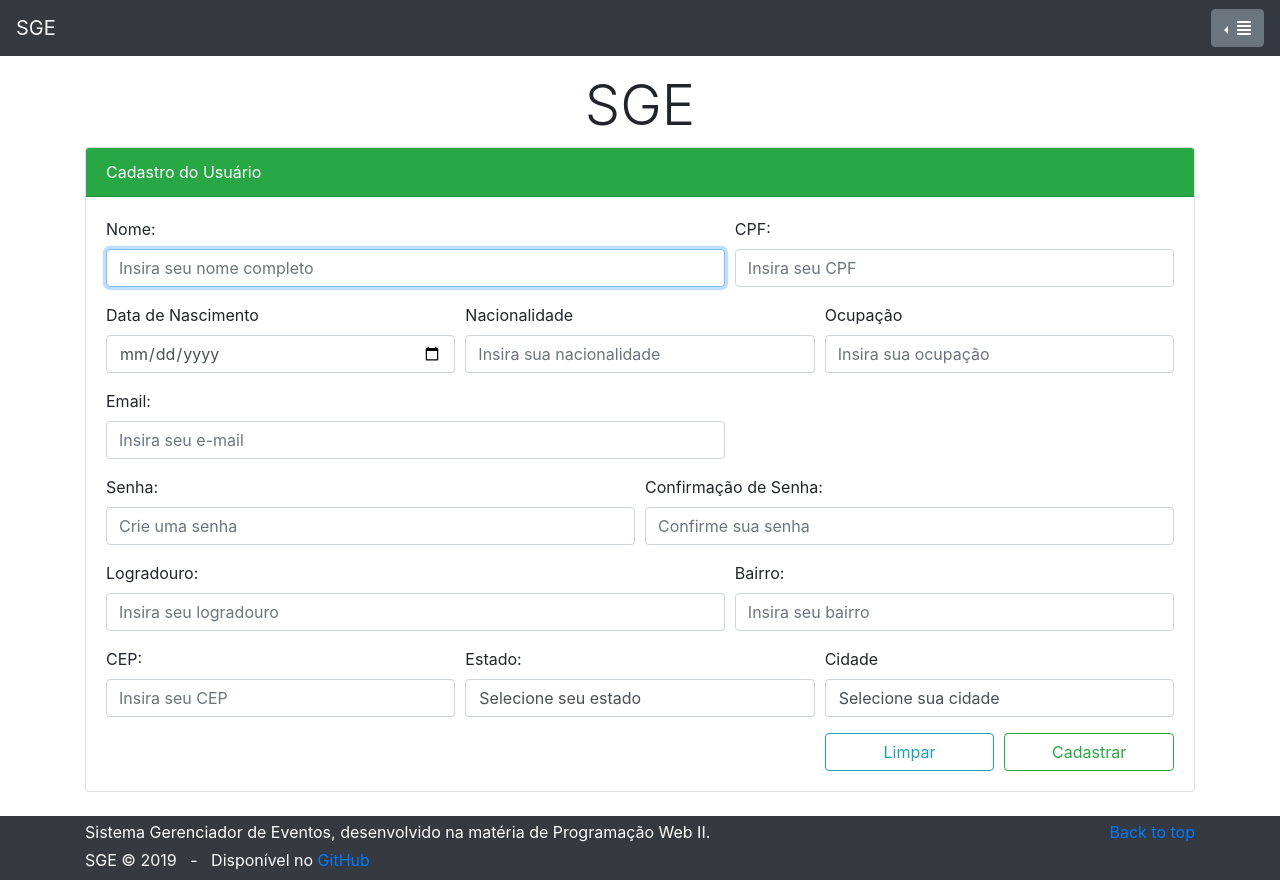
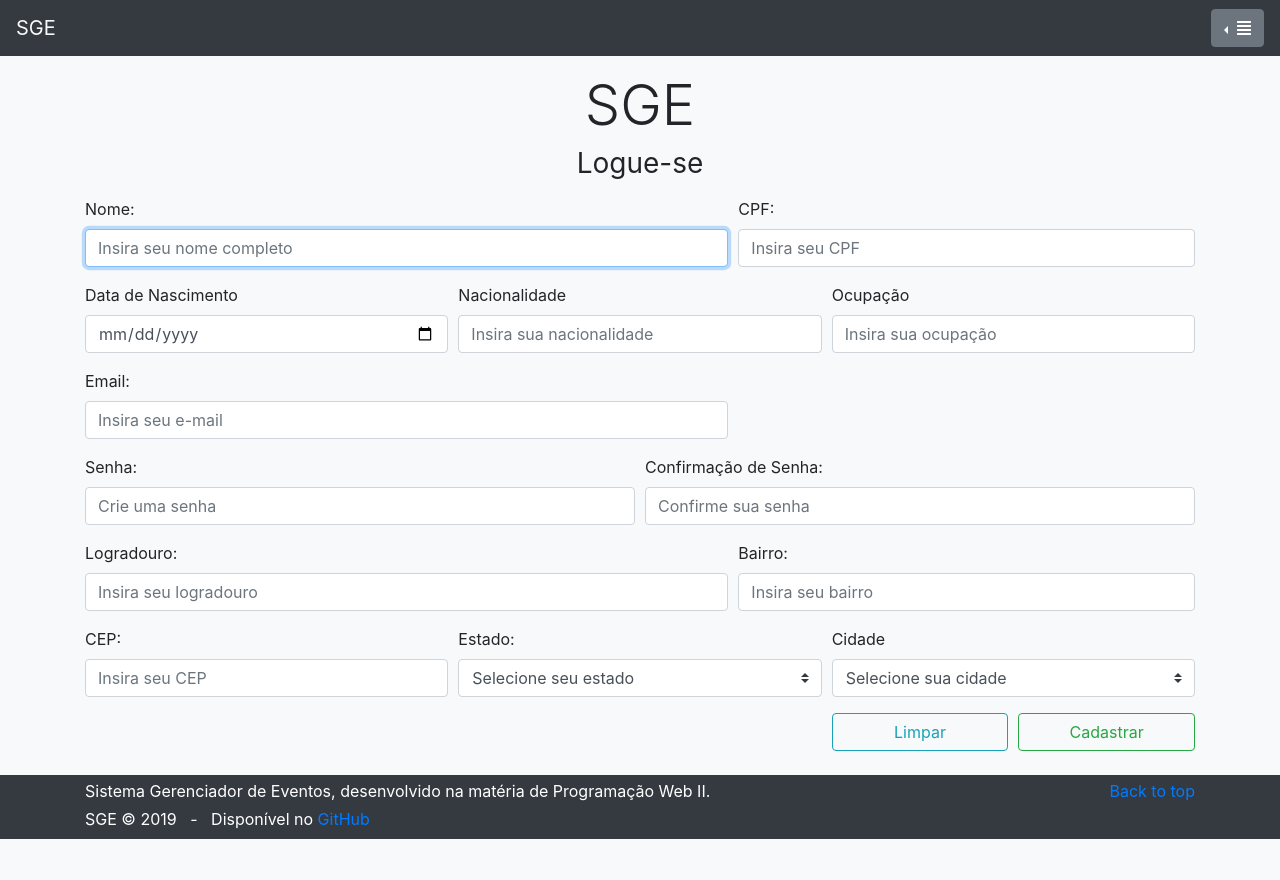
Before and after one commit to pwii-2019-1/pwii-projeto-pratico-2-2019-1-sge, a PHP site: page /public_html/view/cadastro.php in a window 1280 px wide. After the commit the page ends 839 px from the top, so only its background shows below. Run offline with PHP 8.4, Linux system fonts and the light colour scheme; some libraries are stand-ins or nearby versions.

Commit message:
Pequenas alterações no layout

```diff
--- a/public_html/view/cadastro.php
+++ b/public_html/view/cadastro.php
@@ -14,12 +14,11 @@
 
     <!-- Biblioteca de ícones do Font Awesome -->
     <link rel="stylesheet" href="https://use.fontawesome.com/releases/v5.8.1/css/all.css" integrity="sha384-50oBUHEmvpQ+1lW4y57PTFmhCaXp0ML5d60M1M7uH2+nqUivzIebhndOJK28anvf" crossorigin="anonymous">
-
 </head>
 
-<body>
+<body class="bg-light">
     <!-- NAVBAR-->
-    <nav class="navbar navbar-dark bg-dark">
+    <nav class="navbar navbar-dark bg-dark mb-3">
         <a href="index.php" class="navbar-brand text-light">SGE</a>
         <div class="dropdown dropleft">
             <button class="btn btn-secondary dropdown-toggle" type="button" id="triggerId" data-toggle="dropdown" aria-haspopup="true" aria-expanded="false">
@@ -36,29 +35,15 @@
     </nav>
     <!-- NAVBAR-->
 
-    <div class="container">
-        <div class="row">
-            <div class="col">
-                <div class="">
-                    <p></p>
-                </div>
-            </div>
-        </div>
-    </div>
-
     <main role="main">
         <div class="container center-block mb-4">
             <div class="row">
                 <div class="col">
                     <h1 class="display-4 text-center">SGE</h1>
+                    <h1 class="h3 mb-3 font-weight-normal text-center">Logue-se</h1>
                 </div>
             </div>
-            <div class="card">
-                <div class="card-header bg-success text-white">
-                    Cadastro do Usuário
-                </div>
-                <div class="card-body">
-                    <form>
+            <form class="needs-validation">
                 <div class="form-row">
                     <div class="form-group col-md-7">
                         <label for="nome">Nome:</label>
@@ -115,22 +100,23 @@
                         <input type="text" class="form-control" id="cep" placeholder="Insira seu CEP" required>
                     </div>
                     <div class="form-group col-md-4">
-                                <label for="inputState">Estado:</label>
-                                <select id="inputState" class="form-control" required>
-                                <option selected>Selecione seu estado</option>
-                                <option></option>
+                        <label for="estado">Estado:</label>
+                        <select id="estado" class="custom-select" required>
+                            <option value="">Selecione seu estado</option>
+                            <option value=""></option>
                         </select>
                     </div>
                     <div class="form-group col-md-4">
-                                <label for="inputState">Cidade</label>
-                                <select id="inputState" class="form-control" required>
-                                <option selected>Selecione sua cidade</option>
-                                <option></option>
+                        <label for="cidade">Cidade</label>
+                        <select id="cidade" class="custom-select" required>
+                            <option value="">Selecione sua cidade</option>
+                            <option value=""></option>
                         </select>
                     </div>
                 </div>
                 <div class="form-row text-right">
-                            <div class="col-md-2 offset-8">
+                    <div class="col-md-8"></div>
+                    <div class="col-md-2">
                         <button type="reset" class="btn btn-block btn-outline-info">Limpar</button>
                     </div>
                     <div class="col-md-2">
@@ -138,8 +124,6 @@
                     </div>
                 </div>
             </form>
-                </div>
-            </div>
         </div>
     </main>
 
@@ -153,6 +137,7 @@
 		</div>
 	</footer>
 
+
     <!-- Optional JavaScript -->
     <!-- jQuery first, then Popper.js, then Bootstrap JS -->
     <script src="https://code.jquery.com/jquery-3.3.1.slim.min.js" integrity="sha384-q8i/X+965DzO0rT7abK41JStQIAqVgRVzpbzo5smXKp4YfRvH+8abtTE1Pi6jizo" crossorigin="anonymous"></script>
```
Also changed, not shown: public_html/index.php (+2 -32 lines), public_html/view/login.php (+2 -19 lines). Lines whose indentation alone changed are shown as unchanged.
